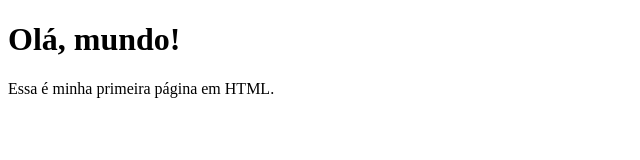
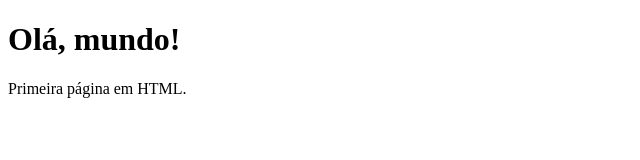
Before and after one commit to San050282/pagina1, a plain HTML site: page index.html in a window 1280 px wide. Shown: the whole page, without its empty margins (0-640 px from the left). Drawn offline with Linux system fonts and the light colour scheme.

Commit message:
alteracao_2

```diff
--- a/index.html
+++ b/index.html
@@ -8,7 +8,7 @@
 <body>
 
     <h1>Olá, mundo!</h1>
-    <p>Essa é minha primeira página em HTML.</p>
+    <p>Primeira página em HTML.</p>
 
 </body>
 </html>
```
